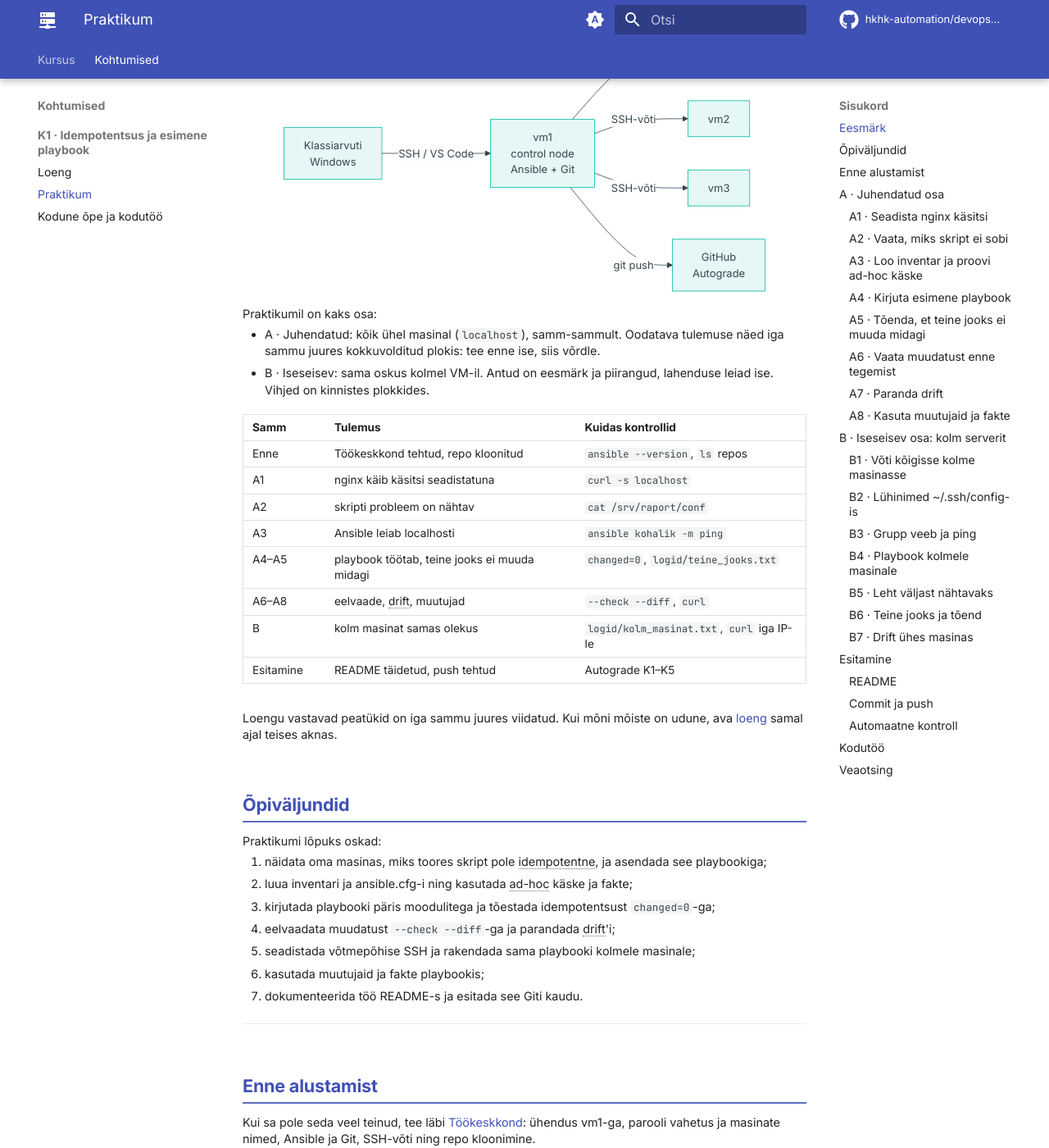
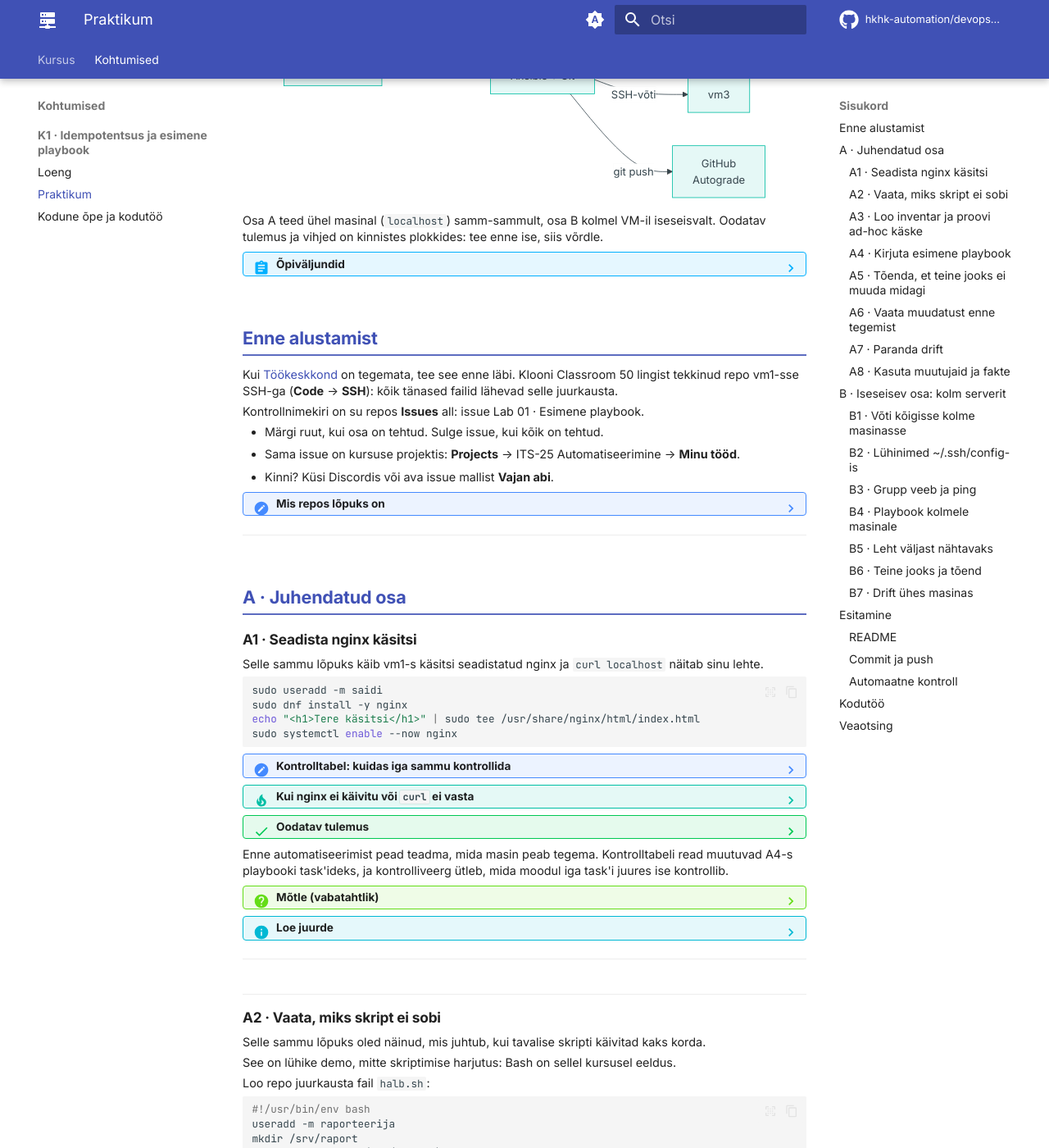
Before and after one commit to hkhk-automation/devops-lite, an MkDocs documentation site: the page built from docs/week01/lab.md, in a window 1280 px wide and 1400 px high, scrolled down 329 px. Shown: the whole window at 82% size. Built offline with MkDocs 1.6.1 and Material for MkDocs 9.7.7, drawn with Linux system fonts in a browser that asks for light colours; comment, search, counter and statistics services are not loaded; some of the changed text lies outside the part shown.

Commit message:
Praktikumi algus kompaktseks
Töökaart välja (sisukord näitab sama), eesmärk üheks lõiguks, õpiväljundid
ja repo struktuur kinnistes plokkides, osa "Enne alustamist" kahe lõiguga.

````diff
--- a/docs/week01/lab.md
+++ b/docs/week01/lab.md
@@ -1,8 +1,6 @@
 # K1 · Praktikum: esimene playbook
 
-## Eesmärk
-
-Tänase lõpuks on sul playbook, mis viib kolm serverit samasse olekusse: teenusekasutaja on olemas, nginx on paigaldatud ja käib, avaleht näitab serveri nime. Teine jooks ei muuda midagi (`changed=0`), ja see on tõend, et kirjeldus on idempotentne.
+Tänase lõpuks viib üks playbook kolm serverit samasse olekusse: kasutaja on olemas, nginx käib ja avaleht näitab serveri nime. Teine jooks ei muuda midagi (`changed=0`).
 
 ```mermaid
 flowchart LR
@@ -13,43 +11,23 @@ flowchart LR
     CN -->|git push| GH[GitHub<br>Autograde]
 ```
 
-Praktikumil on kaks osa:
+Osa A teed ühel masinal (`localhost`) samm-sammult, osa B kolmel VM-il iseseisvalt. Oodatav tulemus ja vihjed on kinnistes plokkides: tee enne ise, siis võrdle.
 
-- A · Juhendatud: kõik ühel masinal (`localhost`), samm-sammult. Oodatava tulemuse näed iga sammu juures kokkuvolditud plokis: tee enne ise, siis võrdle.
-- B · Iseseisev: sama oskus kolmel VM-il. Antud on eesmärk ja piirangud, lahenduse leiad ise. Vihjed on kinnistes plokkides.
+??? abstract "Õpiväljundid"
 
-| Samm | Tulemus | Kuidas kontrollid |
-|---|---|---|
-| Enne | Töökeskkond tehtud, repo kloonitud | `ansible --version`, `ls` repos |
-| A1 | nginx käib käsitsi seadistatuna | `curl -s localhost` |
-| A2 | skripti probleem on nähtav | `cat /srv/raport/conf` |
-| A3 | Ansible leiab localhosti | `ansible kohalik -m ping` |
-| A4–A5 | playbook töötab, teine jooks ei muuda midagi | `changed=0`, `logid/teine_jooks.txt` |
-| A6–A8 | eelvaade, drift, muutujad | `--check --diff`, `curl` |
-| B | kolm masinat samas olekus | `logid/kolm_masinat.txt`, `curl` iga IP-le |
-| Esitamine | README täidetud, push tehtud | Autograde K1–K5 |
+    Praktikumi lõpuks oskad:
 
-Loengu vastavad peatükid on iga sammu juures viidatud. Kui mõni mõiste on udune, ava [loeng](lecture.md) samal ajal teises aknas.
-
-## Õpiväljundid
-
-Praktikumi lõpuks oskad:
-
-1. näidata oma masinas, miks toores skript pole idempotentne, ja asendada see playbookiga;
-2. luua inventari ja ansible.cfg-i ning kasutada ad-hoc käske ja fakte;
-3. kirjutada playbooki päris moodulitega ja tõestada idempotentsust `changed=0`-ga;
-4. eelvaadata muudatust `--check --diff`-ga ja parandada drift'i;
-5. seadistada võtmepõhise SSH ja rakendada sama playbooki kolmele masinale;
-6. kasutada muutujaid ja fakte playbookis;
-7. dokumenteerida töö README-s ja esitada see Giti kaudu.
-
----
+    1. näidata oma masinas, miks toores skript pole idempotentne, ja asendada see playbookiga;
+    2. luua inventari ja ansible.cfg-i ning kasutada ad-hoc käske ja fakte;
+    3. kirjutada playbooki päris moodulitega ja tõestada idempotentsust `changed=0`-ga;
+    4. eelvaadata muudatust `--check --diff`-ga ja parandada drift'i;
+    5. seadistada võtmepõhise SSH ja rakendada sama playbooki kolmele masinale;
+    6. kasutada muutujaid ja fakte playbookis;
+    7. dokumenteerida töö README-s ja esitada see Giti kaudu.
 
 ## Enne alustamist
 
-Kui sa pole seda veel teinud, tee läbi [Töökeskkond](../keskkond.md): ühendus vm1-ga, parooli vahetus ja masinate nimed, Ansible ja Git, SSH-võti ning repo kloonimine.
-
-Selle praktikumi repo tekib Classroom 50 lingist, mille juhendaja jagab. Klooni see vm1-s SSH-ga (**Code** → **SSH**) ja tee kõik tänased failid selle juurkausta.
+Kui [Töökeskkond](../keskkond.md) on tegemata, tee see enne läbi. Klooni Classroom 50 lingist tekkinud repo vm1-sse SSH-ga (**Code** → **SSH**): kõik tänased failid lähevad selle juurkausta.
 
 Kontrollnimekiri on su repos **Issues** all: issue Lab 01 · Esimene playbook.
 
@@ -57,19 +35,19 @@ Kontrollnimekiri on su repos **Issues** all: issue Lab 01 · Esimene playbook.
 - Sama issue on kursuse projektis: **Projects** → ITS-25 Automatiseerimine → **Minu tööd**.
 - Kinni? Küsi Discordis või ava issue mallist **Vajan abi**.
 
-Lõpuks on repos:
+??? note "Mis repos lõpuks on"
 
-```
-<sinu-repo>/
-├── ansible.cfg
-├── inventory.ini
-├── bootstrap.yml
-├── halb.sh
-├── README.md
-└── logid/
-    ├── teine_jooks.txt
-    └── kolm_masinat.txt
-```
+    ```
+    <sinu-repo>/
+    ├── ansible.cfg
+    ├── inventory.ini
+    ├── bootstrap.yml
+    ├── halb.sh
+    ├── README.md
+    └── logid/
+        ├── teine_jooks.txt
+        └── kolm_masinat.txt
+    ```
 
 ---
 
````
